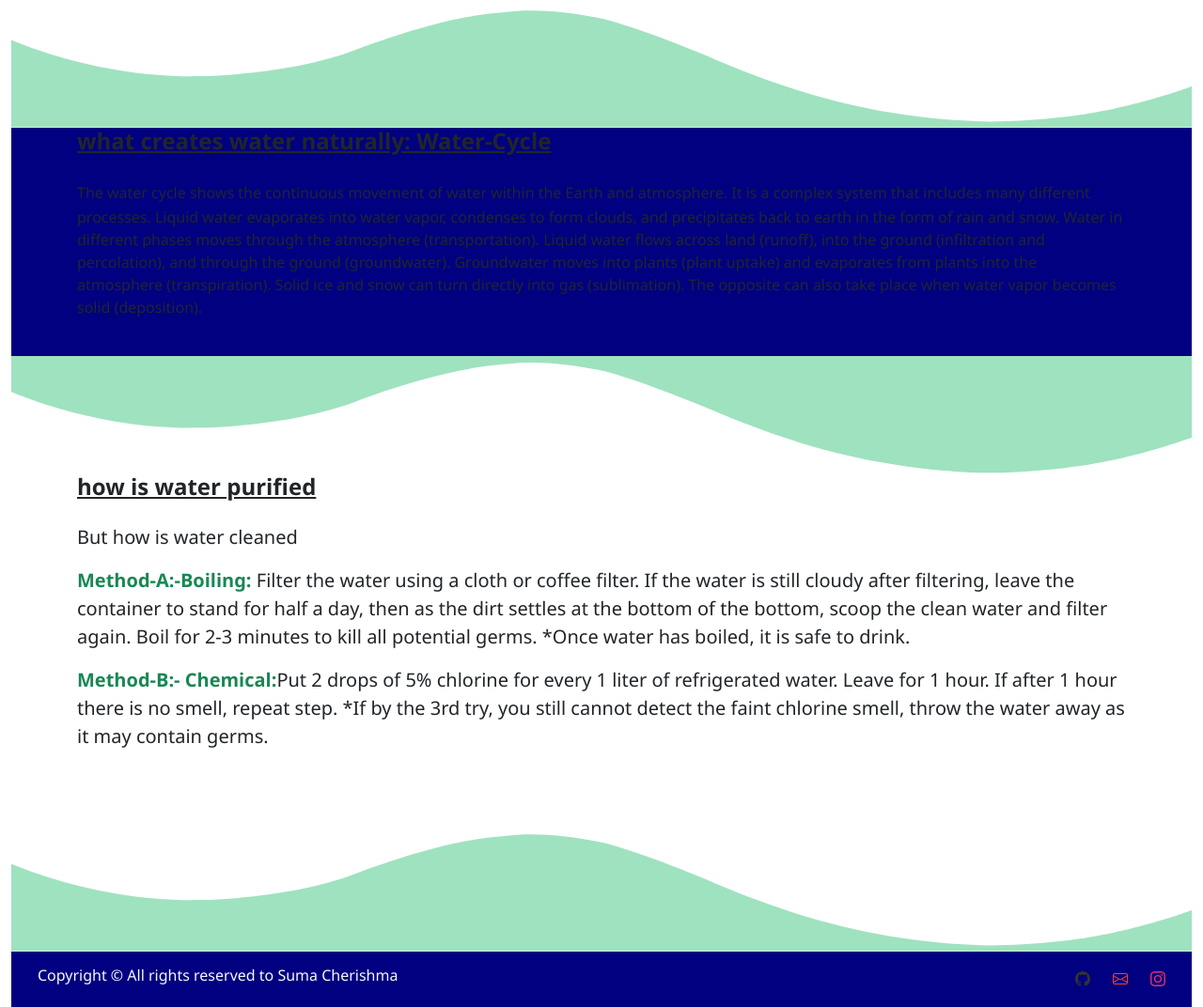
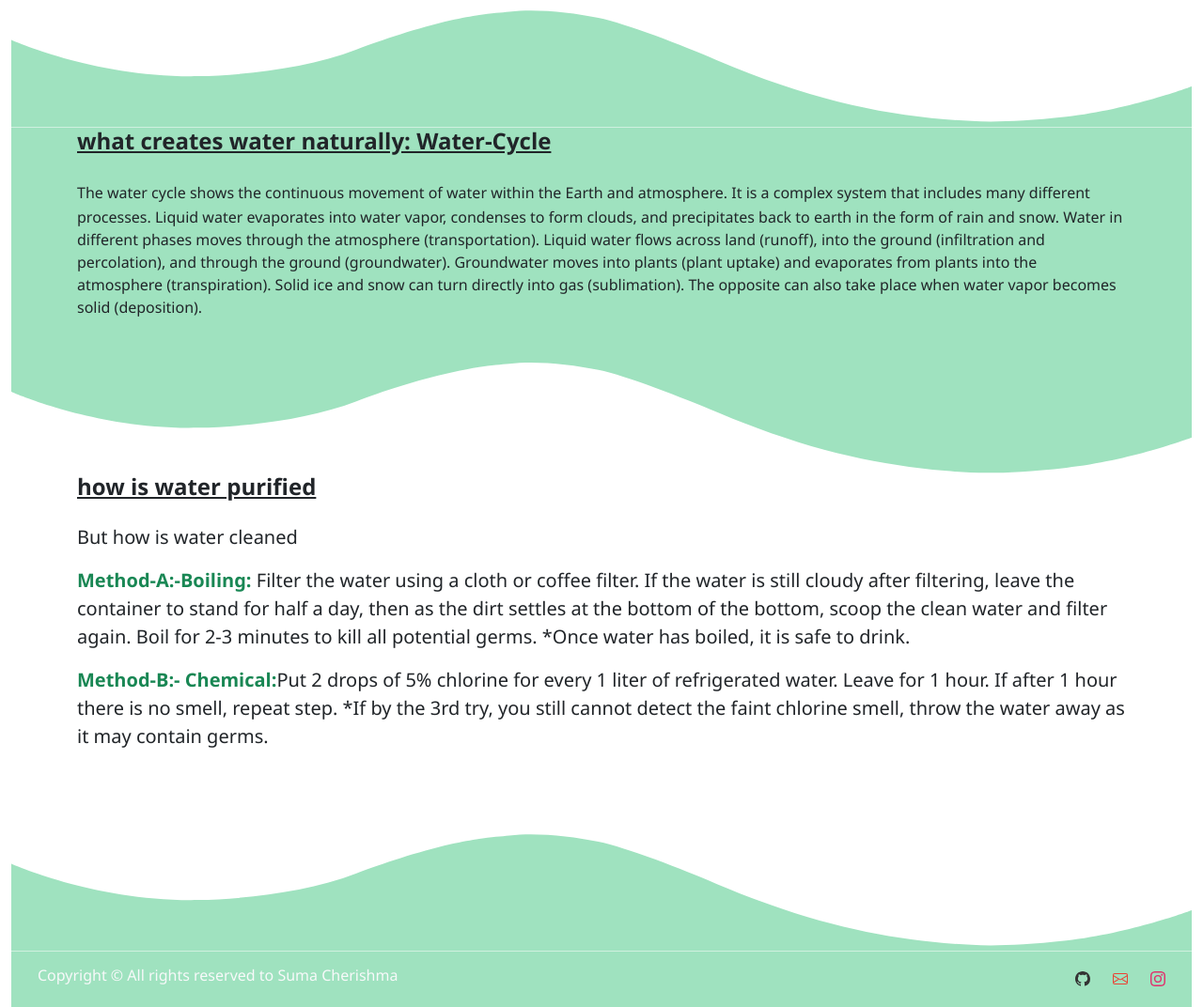
Before and after one commit to TLakshmiHarshitha/Water-1, a plain HTML site: page services.html in a window 1280 px wide. Shown: the part 820-1892 px from the top of the page at 94% size. Drawn offline with nearby package versions, Linux system fonts and the light colour scheme.

Commit message:
Update services.css

```diff
--- a/services.css
+++ b/services.css
@@ -24,11 +24,11 @@ body{
     padding-right: 0;
 }
 .steps{
-    background-color: navy;
+    background-color: #9FE2BF;
     height:auto;
 }
 .foot{
-    background-color: navy;
+    background-color: #9FE2BF;
 }
 
 
```
